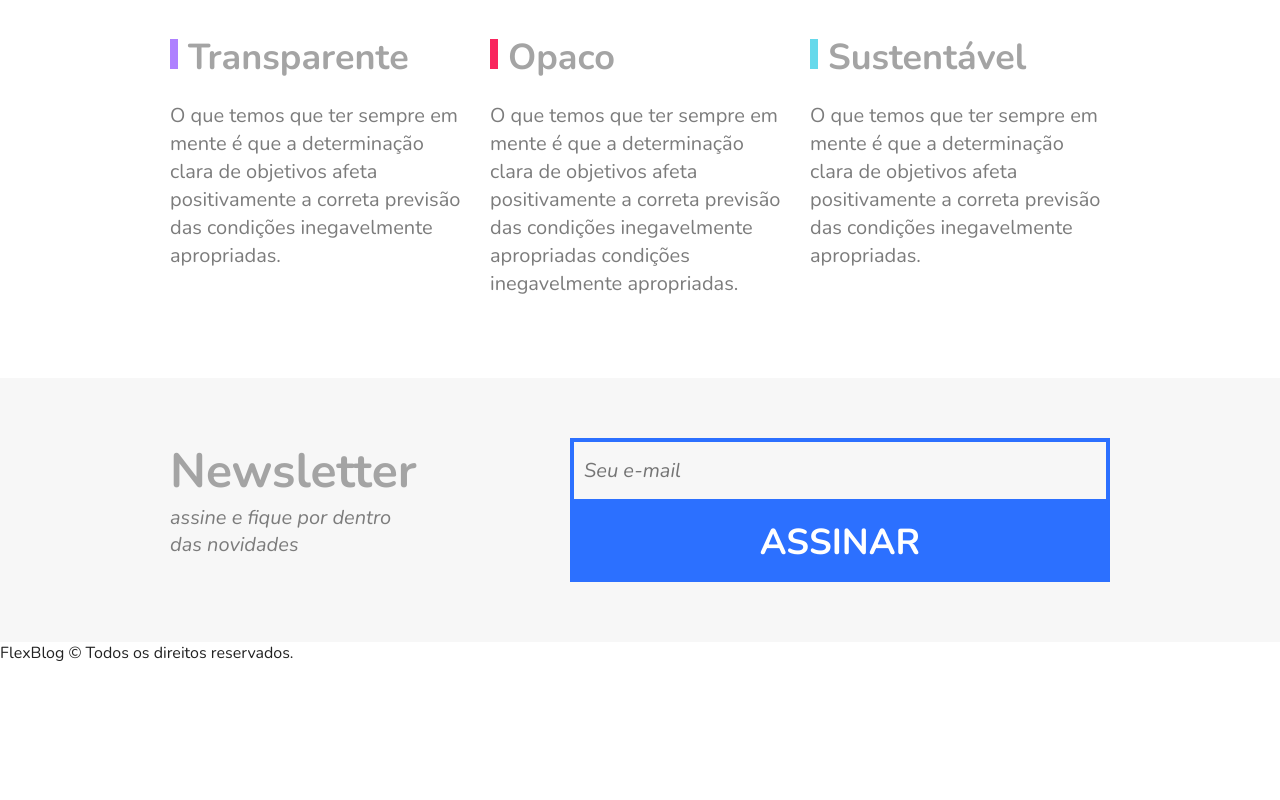
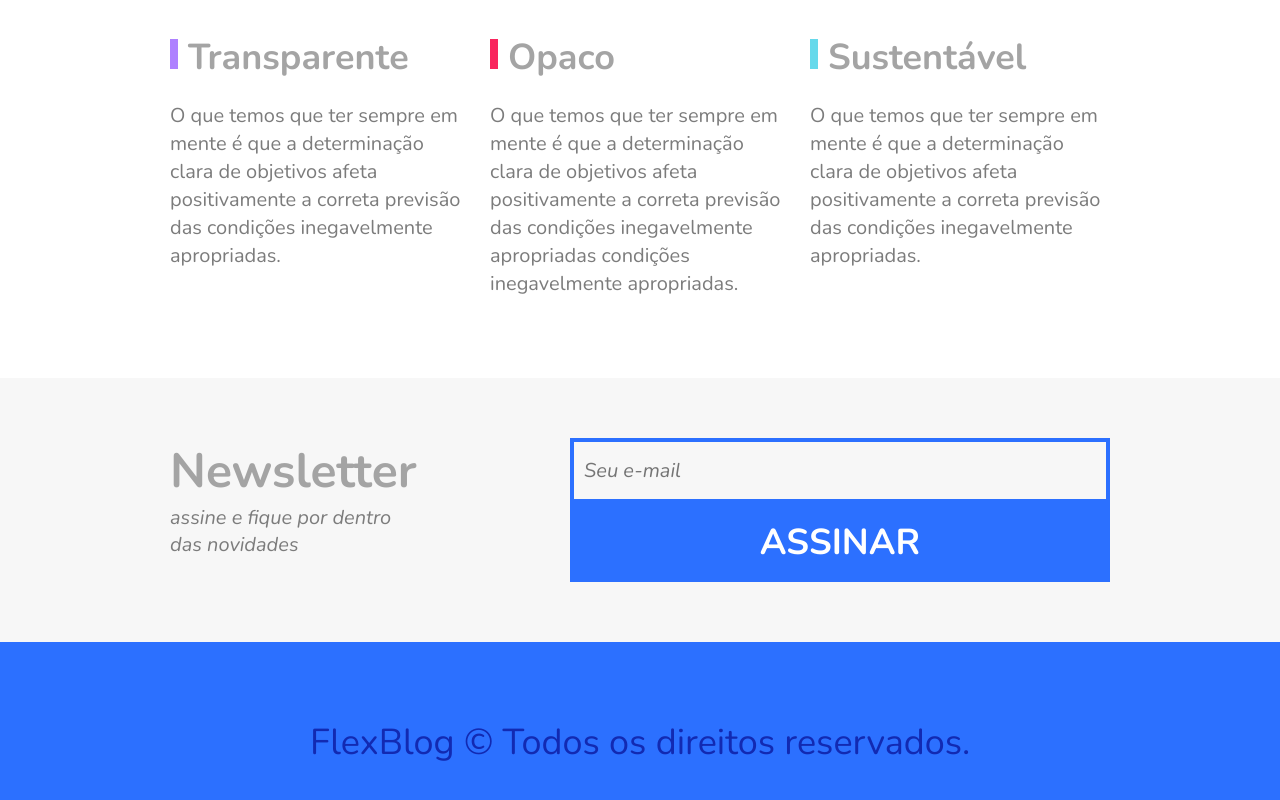
Before and after one commit to GustavoEmiliano/flexblog, a plain HTML site: page index.html in a window 1280 px wide. Shown: the part 2952-3752 px from the top of the page. Before the commit the page ends 3616 px from the top, so only its background shows below. Drawn offline with nearby package versions, Linux system fonts and the light colour scheme.

Commit message:
style: section footer

```diff
--- a/css/style.css
+++ b/css/style.css
@@ -25,7 +25,7 @@ img {
 	box-sizing: border-box;
 }
 
-/*Superinfo*/
+/* Superinfo */
 .superinfo-bg {
 	background: #122ab2;
 	color: white;
@@ -48,7 +48,7 @@ img {
 	color: white;
 }
 
-/*Menu*/
+/* Menu */
 .menu-bg {
 	background: #2c70ff;
 }
@@ -88,7 +88,7 @@ img {
 	color: #122ab2;
 }
 
-/*Introdução*/
+/* Introdução */
 .introducao {
 	font-size: 3em;
 	line-height: 1;
@@ -97,7 +97,7 @@ img {
 	padding: 60px 10px;
 }
 
-/*Sobre*/
+/* Sobre */
 .sobre {
 	border-top: 2px solid #2c70ff;
 	border-bottom: 2px solid #2c70ff;
@@ -130,7 +130,7 @@ img {
 	margin: 0 10px;
 }
 
-/*Produtos*/
+/* Produtos */
 .produtos {
 	max-width: 960px;
 	margin: 60px auto;
@@ -171,7 +171,7 @@ img {
 	border-top: 8px solid #66d9eb;
 }
 
-/*Preco*/
+/* Preço */
 .preco {
 	background: #f7f7f7;
 	padding: 60px;
@@ -260,7 +260,7 @@ img {
 	}
 }
 
-/*Qualidade*/
+/* Qualidade */
 .qualidade {
 	max-width: 960px;
 	margin: 60px auto;
@@ -305,7 +305,7 @@ img {
 	color: #7c7c7c;
 }
 
-/*Newsletter*/
+/* Newsletter */
 .newsletter {
 	background: #f7f7f7;
 	padding: 60px calc((100% - 960px) / 2 );
@@ -365,3 +365,24 @@ img {
 	border: 0px;
 	padding: 15px 10px;
 }
+
+@media (max-width: 600px) {
+    .newsletter-form button {
+        font-size: 1.5rem;
+    }
+}
+
+/* Footer */
+.footer {
+    display: flex;
+    background: #2c70ff;
+    height: 200px;
+    align-items: center;
+}
+
+.footer p {
+    flex: 1;
+    text-align: center;
+    font-size: 2.25rem;
+    color: #122ab2;
+}
```
